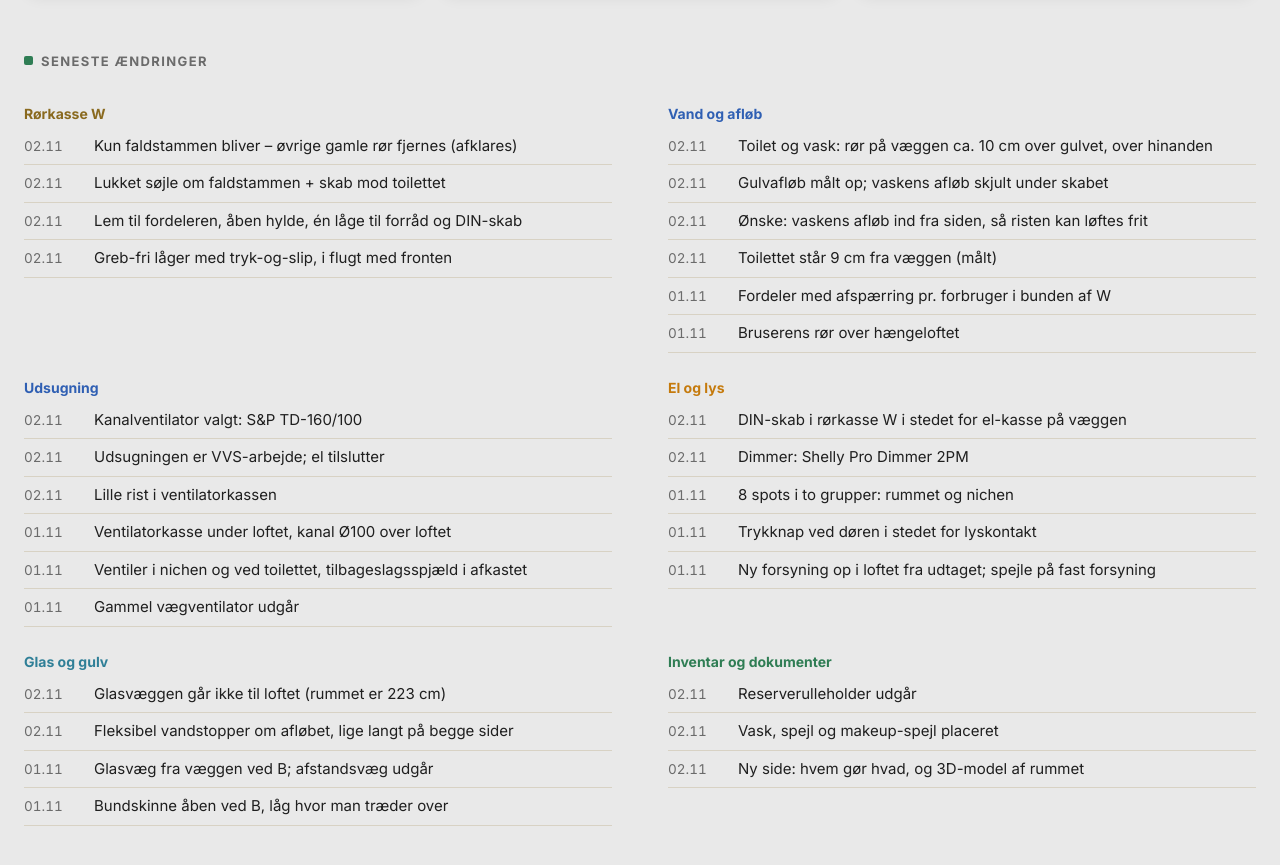
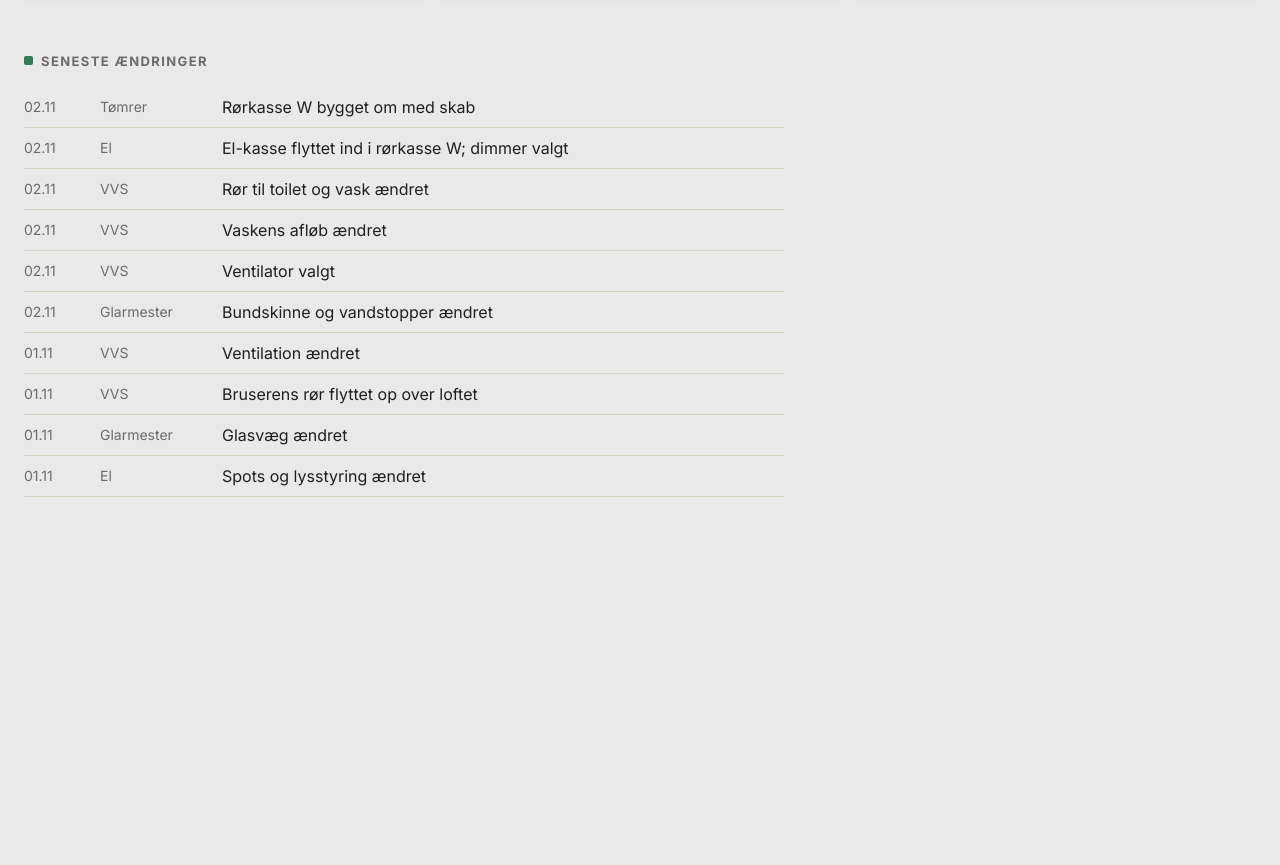
Before and after one commit to ACORELL/bad_2026_public, a plain HTML site: page index.html in a window 1280 px wide. Shown: the part 1546-2411 px from the top of the page. After the commit the page ends 2115 px from the top, so only its background shows below. Drawn offline with Linux system fonts and the light colour scheme.

Commit message:
Forside: seneste ændringer i store træk
Co-Authored-By: Claude Opus 5.5 <noreply@anthropic.com>

```diff
--- a/index.html
+++ b/index.html
@@ -847,12 +847,10 @@
     .web .lead { font-size: 18px; line-height: 1.6; color: #3b3b3b; max-width: 760px; margin: 0; }
     .web h2 { font-size: 13px; letter-spacing: 1.4px; text-transform: uppercase; color: var(--muted); margin: 56px 0 18px; }
     .web .kort { background: #fff; border-radius: 16px; padding: 28px; box-shadow: 0 2px 14px rgba(0,0,0,.06); }
-    /* seneste ændringer: lister pr. fagområde, nyeste øverst */
-    .aendr { display: grid; grid-template-columns: repeat(2, 1fr); gap: 8px 56px; }
-    .aendr h3 { margin: 18px 0 6px; font-size: 14px; color: var(--c, var(--green)); }
-    .aendr ul { list-style: none; margin: 0; padding: 0; font-size: 15px; line-height: 1.5; }
-    .aendr li { display: grid; grid-template-columns: 58px 1fr; gap: 12px; padding: 7px 0; border-bottom: 1px solid var(--line-strong); }
-    .aendr time { color: var(--muted); font-variant-numeric: tabular-nums; font-size: 13.5px; padding-top: 1px; }
+    /* seneste ændringer: store træk, nyeste øverst */
+    .aendr { list-style: none; margin: 0; padding: 0; max-width: 760px; font-size: 16px; }
+    .aendr li { display: grid; grid-template-columns: 64px 110px 1fr; gap: 12px; padding: 10px 0; border-bottom: 1px solid var(--line-strong); }
+    .aendr time, .aendr .omr { color: var(--muted); font-size: 14px; padding-top: 1px; }
     /* projektfaser */
     .faser { display: grid; grid-template-columns: repeat(9, 1fr); list-style: none; margin: 0; padding: 0; counter-reset: f; }
     .faser li { position: relative; text-align: center; font-size: 13px; color: var(--muted); padding-top: 36px; }
@@ -919,48 +917,18 @@
   <div class="status" id="forside-status"></div>
 
   <h2>Seneste ændringer</h2>
-  <div class="aendr">
-    <div style="--c:var(--c-tomrer)"><h3>Rørkasse W</h3><ul>
-      <li><time>02.11</time><span>Kun faldstammen bliver – øvrige gamle rør fjernes (afklares)</span></li>
-      <li><time>02.11</time><span>Lukket søjle om faldstammen + skab mod toilettet</span></li>
-      <li><time>02.11</time><span>Lem til fordeleren, åben hylde, én låge til forråd og DIN-skab</span></li>
-      <li><time>02.11</time><span>Greb-fri låger med tryk-og-slip, i flugt med fronten</span></li>
-    </ul></div>
-    <div style="--c:var(--c-vvs)"><h3>Vand og afløb</h3><ul>
-      <li><time>02.11</time><span>Toilet og vask: rør på væggen ca. 10 cm over gulvet, over hinanden</span></li>
-      <li><time>02.11</time><span>Gulvafløb målt op; vaskens afløb skjult under skabet</span></li>
-      <li><time>02.11</time><span>Ønske: vaskens afløb ind fra siden, så risten kan løftes frit</span></li>
-      <li><time>02.11</time><span>Toilettet står 9 cm fra væggen (målt)</span></li>
-      <li><time>01.11</time><span>Fordeler med afspærring pr. forbruger i bunden af W</span></li>
-      <li><time>01.11</time><span>Bruserens rør over hængeloftet</span></li>
-    </ul></div>
-    <div style="--c:var(--c-vvs)"><h3>Udsugning</h3><ul>
-      <li><time>02.11</time><span>Kanalventilator valgt: S&amp;P TD-160/100</span></li>
-      <li><time>02.11</time><span>Udsugningen er VVS-arbejde; el tilslutter</span></li>
-      <li><time>02.11</time><span>Lille rist i ventilatorkassen</span></li>
-      <li><time>01.11</time><span>Ventilatorkasse under loftet, kanal Ø100 over loftet</span></li>
-      <li><time>01.11</time><span>Ventiler i nichen og ved toilettet, tilbageslagsspjæld i afkastet</span></li>
-      <li><time>01.11</time><span>Gammel vægventilator udgår</span></li>
-    </ul></div>
-    <div style="--c:var(--c-el)"><h3>El og lys</h3><ul>
-      <li><time>02.11</time><span>DIN-skab i rørkasse W i stedet for el-kasse på væggen</span></li>
-      <li><time>02.11</time><span>Dimmer: Shelly Pro Dimmer 2PM</span></li>
-      <li><time>01.11</time><span>8 spots i to grupper: rummet og nichen</span></li>
-      <li><time>01.11</time><span>Trykknap ved døren i stedet for lyskontakt</span></li>
-      <li><time>01.11</time><span>Ny forsyning op i loftet fra udtaget; spejle på fast forsyning</span></li>
-    </ul></div>
-    <div style="--c:var(--c-glas)"><h3>Glas og gulv</h3><ul>
-      <li><time>02.11</time><span>Glasvæggen går ikke til loftet (rummet er 223 cm)</span></li>
-      <li><time>02.11</time><span>Fleksibel vandstopper om afløbet, lige langt på begge sider</span></li>
-      <li><time>01.11</time><span>Glasvæg fra væggen ved B; afstandsvæg udgår</span></li>
-      <li><time>01.11</time><span>Bundskinne åben ved B, låg hvor man træder over</span></li>
-    </ul></div>
-    <div style="--c:var(--green)"><h3>Inventar og dokumenter</h3><ul>
-      <li><time>02.11</time><span>Reserverulleholder udgår</span></li>
-      <li><time>02.11</time><span>Vask, spejl og makeup-spejl placeret</span></li>
-      <li><time>02.11</time><span>Ny side: hvem gør hvad, og 3D-model af rummet</span></li>
-    </ul></div>
-  </div>
+  <ul class="aendr">
+    <li><time>02.11</time><span class="omr">Tømrer</span><span>Rørkasse W bygget om med skab</span></li>
+    <li><time>02.11</time><span class="omr">El</span><span>El-kasse flyttet ind i rørkasse W; dimmer valgt</span></li>
+    <li><time>02.11</time><span class="omr">VVS</span><span>Rør til toilet og vask ændret</span></li>
+    <li><time>02.11</time><span class="omr">VVS</span><span>Vaskens afløb ændret</span></li>
+    <li><time>02.11</time><span class="omr">VVS</span><span>Ventilator valgt</span></li>
+    <li><time>02.11</time><span class="omr">Glarmester</span><span>Bundskinne og vandstopper ændret</span></li>
+    <li><time>01.11</time><span class="omr">VVS</span><span>Ventilation ændret</span></li>
+    <li><time>01.11</time><span class="omr">VVS</span><span>Bruserens rør flyttet op over loftet</span></li>
+    <li><time>01.11</time><span class="omr">Glarmester</span><span>Glasvæg ændret</span></li>
+    <li><time>01.11</time><span class="omr">El</span><span>Spots og lysstyring ændret</span></li>
+  </ul>
 
 </section>
 <script>
```
